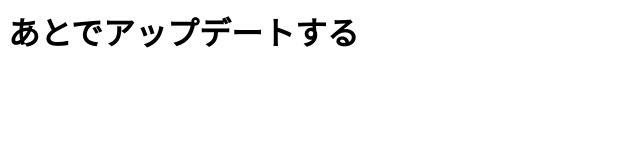
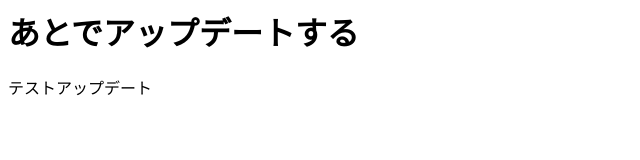
Before and after one commit to nabe-data/nabe-data.github.io, a plain HTML site: page index.html in a window 1280 px wide. Shown: the whole page, without its empty margins (0-640 px from the left). Drawn offline with Linux system fonts and the light colour scheme.

Commit message:
vscodeからコミットしてみた

```diff
--- a/index.html
+++ b/index.html
@@ -1 +1,2 @@
 <h1>あとでアップデートする</h1>
+<p>テストアップデート</p>
```
